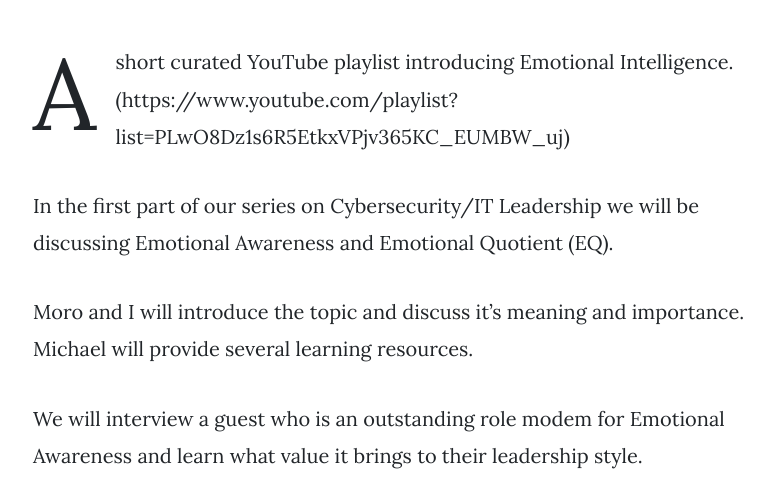
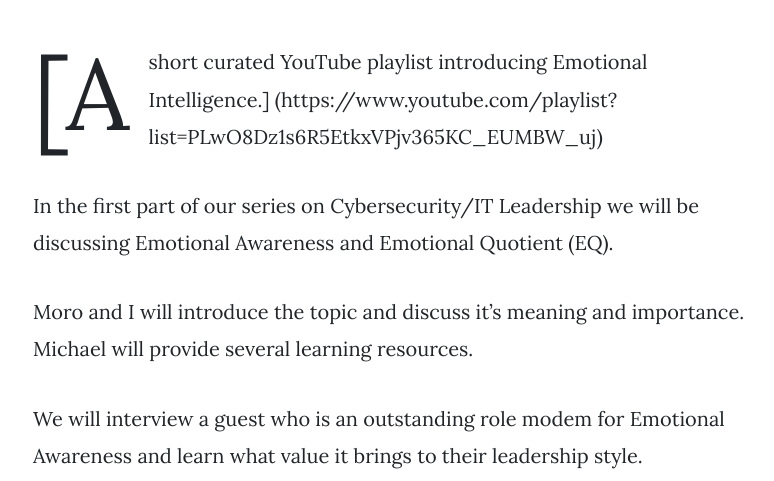
Before and after one commit to cyberlibrarian/cyberlibrarian.github.io, a Jekyll site: the page built from _posts/2020-06-11-emotional-awareness.md, in a window 1280 px wide and 900 px high, cut to the strip 419-900 px from the top of the window. Shown: the whole strip, without its empty margins (52-826 px from the left). Built offline with Jekyll 4.4.1, drawn with Linux system fonts in a browser that asks for light colours; nearby versions of some CDN libraries; comment, search, counter and statistics services are not loaded.

```diff
--- a/_posts/2020-06-11-emotional-awareness.md
+++ b/_posts/2020-06-11-emotional-awareness.md
@@ -14,7 +14,7 @@ length: "72634138" #filesize in byte
 explicit: "no" #other option is no
 block: "no" #means is shown in itunes
 ---
-A short curated YouTube playlist introducing Emotional Intelligence. (https://www.youtube.com/playlist?list=PLwO8Dz1s6R5EtkxVPjv365KC_EUMBW_uj)
+[A short curated YouTube playlist introducing Emotional Intelligence.] (https://www.youtube.com/playlist?list=PLwO8Dz1s6R5EtkxVPjv365KC_EUMBW_uj)
 
 In the first part of our series on Cybersecurity/IT Leadership we will be discussing Emotional Awareness and Emotional Quotient (EQ).
 
```
